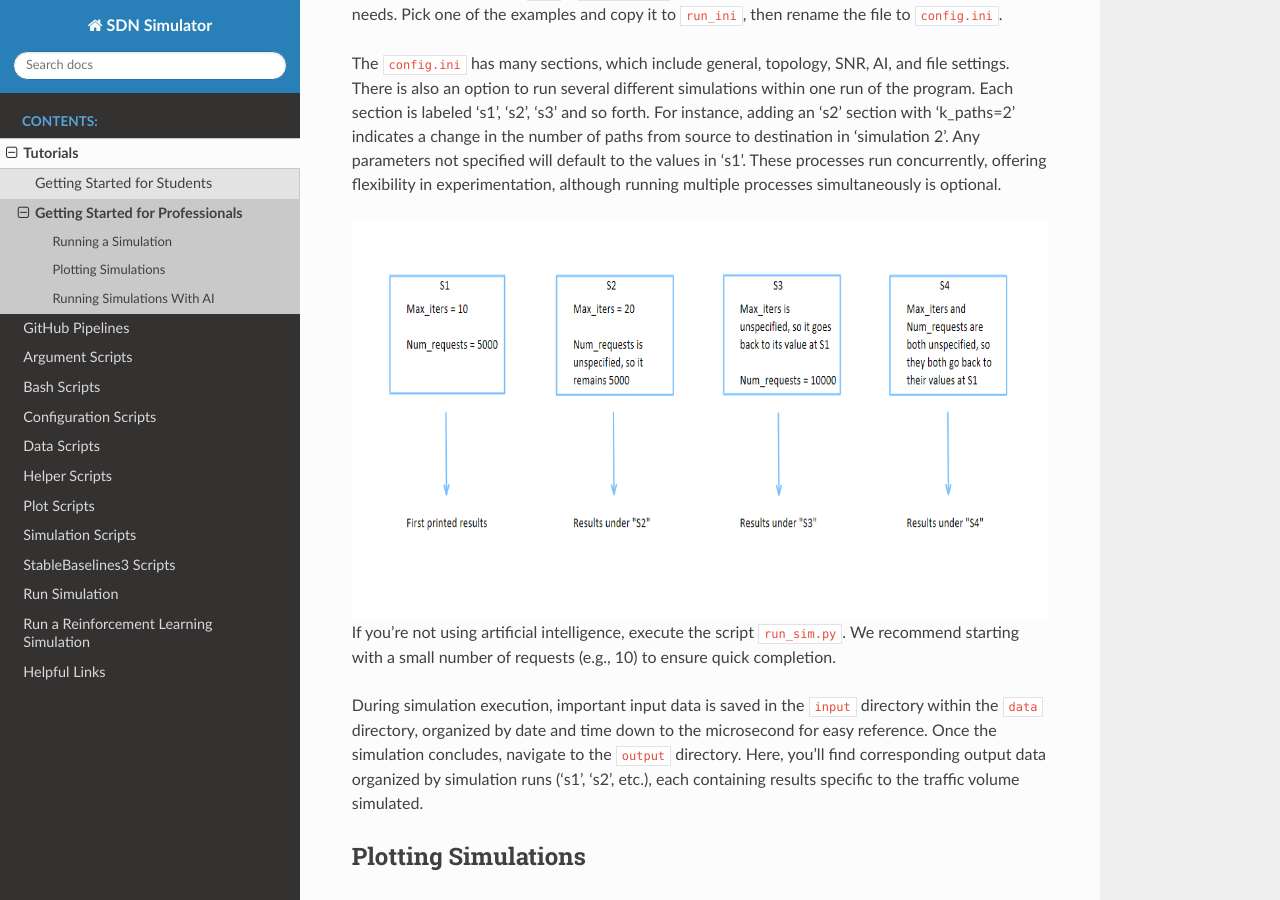
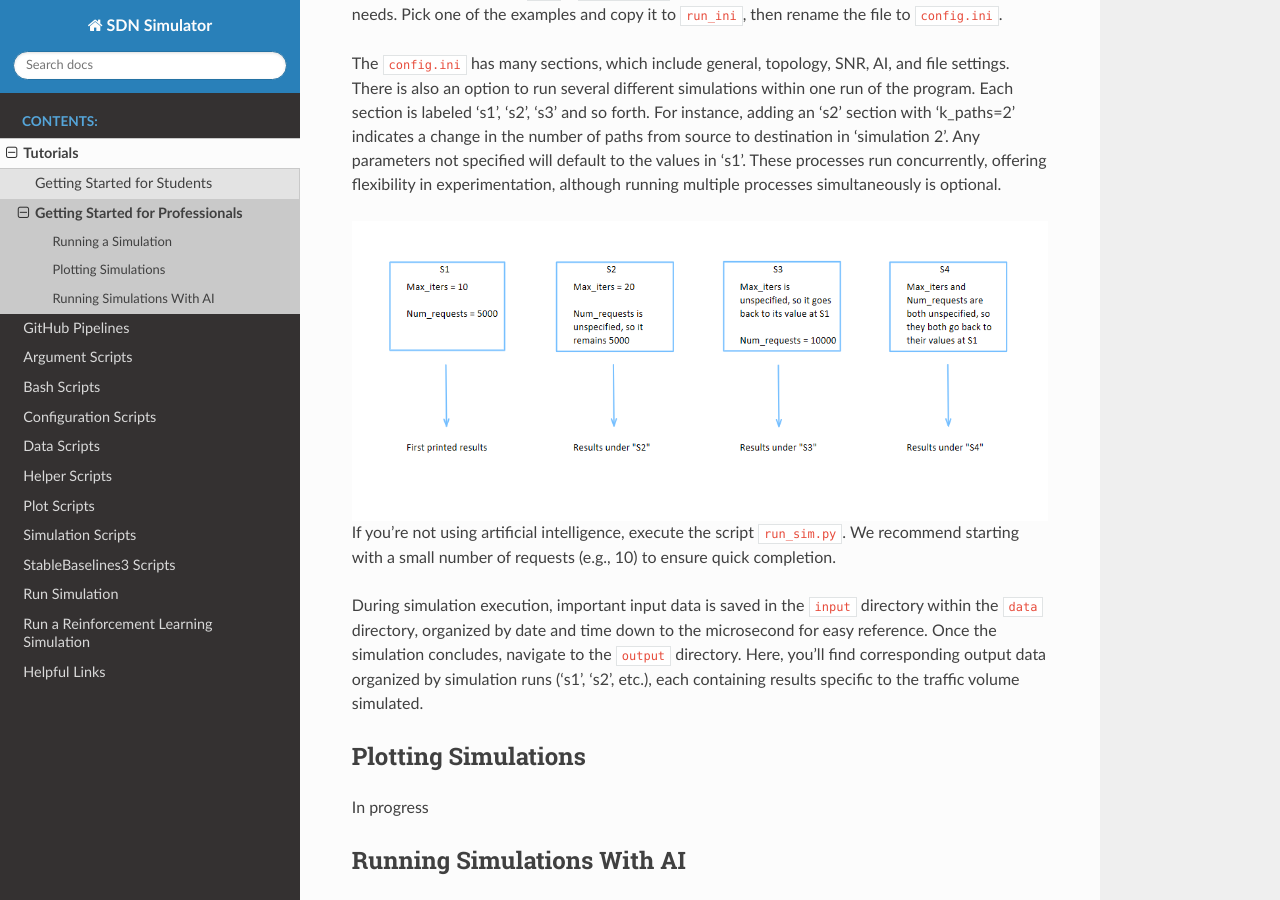
Before and after one commit to SDNNetSim/SDON_simulator, a Sphinx documentation site: the page built from docs/tutorials/getting_started_professional.rst, in a window 1280 px wide and 900 px high, scrolled down 310 px. Built offline with Sphinx 7.4.7 and the Read the Docs theme 2.0.0, drawn with Linux system fonts in a browser that asks for light colours; pages that are not in the unit, such as notebooks, are missing from menus.

Commit message:
Fix simulation subsection diagram size

```diff
--- a/docs/tutorials/getting_started_professional.rst
+++ b/docs/tutorials/getting_started_professional.rst
@@ -19,7 +19,7 @@ concurrently, offering flexibility in experimentation, although running multiple
 .. image:: _images/simulation_subsection_diagram.png
    :alt: Example simulation subsections
    :width: 700px
-   :height: 400px
+   :height: 300px
    :align: center
 
 .. raw:: html
```
